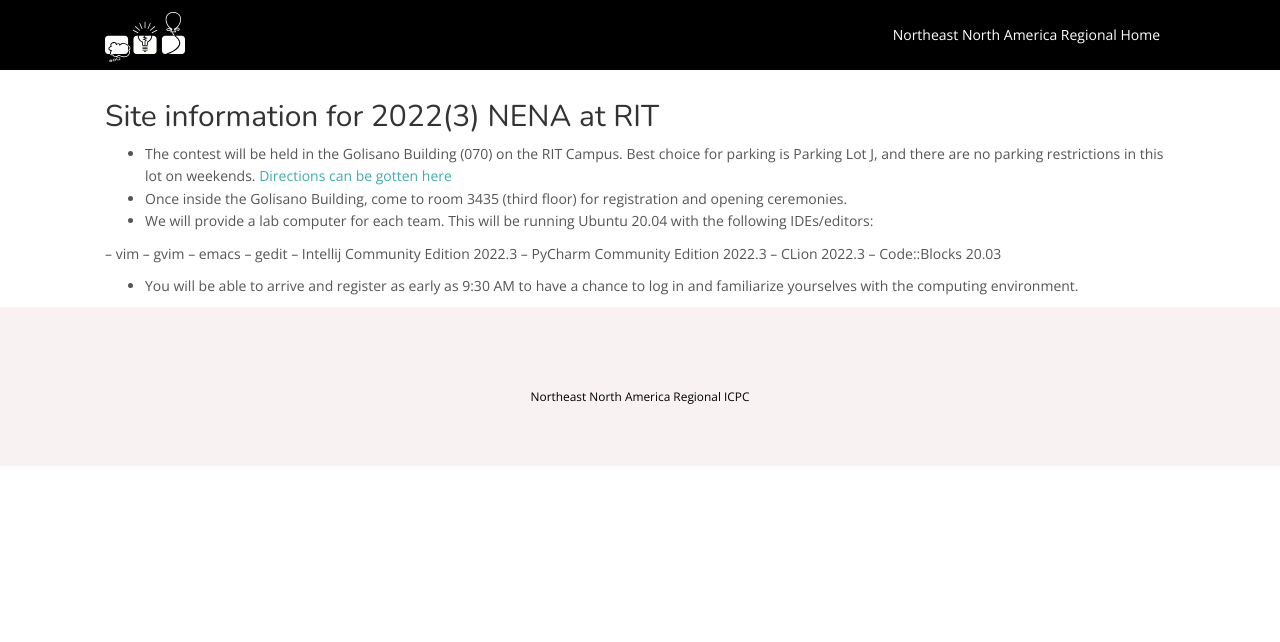
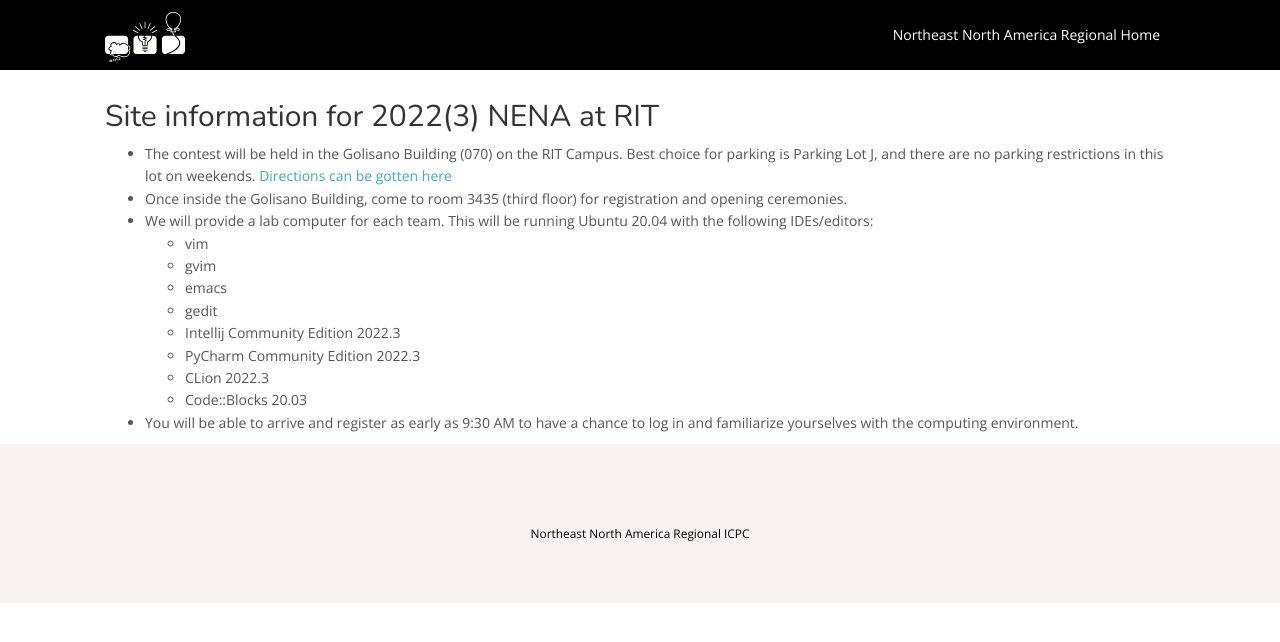
Before and after one commit to icpc/na-northeast-web, a Jekyll site: the page built from docs/rit_info.md, in a window 1280 px wide. Shown: the top 642 px of the page. Built offline with Jekyll 4.4.1, drawn with Linux system fonts in a browser that asks for light colours; nearby versions of some CDN libraries.

```diff
--- a/docs/rit_info.md
+++ b/docs/rit_info.md
@@ -10,14 +10,13 @@ title: RIT site information
 - Once inside the Golisano Building, come to room 3435 (third floor) for registration and opening ceremonies.
 
 - We will provide a lab computer for each team. This will be running Ubuntu 20.04 with the following IDEs/editors:
-
--- vim
--- gvim
--- emacs
--- gedit
--- Intellij Community Edition 2022.3
--- PyCharm Community Edition 2022.3
--- CLion 2022.3
--- Code::Blocks 20.03
+  - vim
+  - gvim
+  - emacs
+  - gedit
+  - Intellij Community Edition 2022.3
+  - PyCharm Community Edition 2022.3
+  - CLion 2022.3
+  - Code::Blocks 20.03
 
 - You will be able to arrive and register as early as 9:30 AM to have a chance to log in and familiarize yourselves with the computing environment.
```
